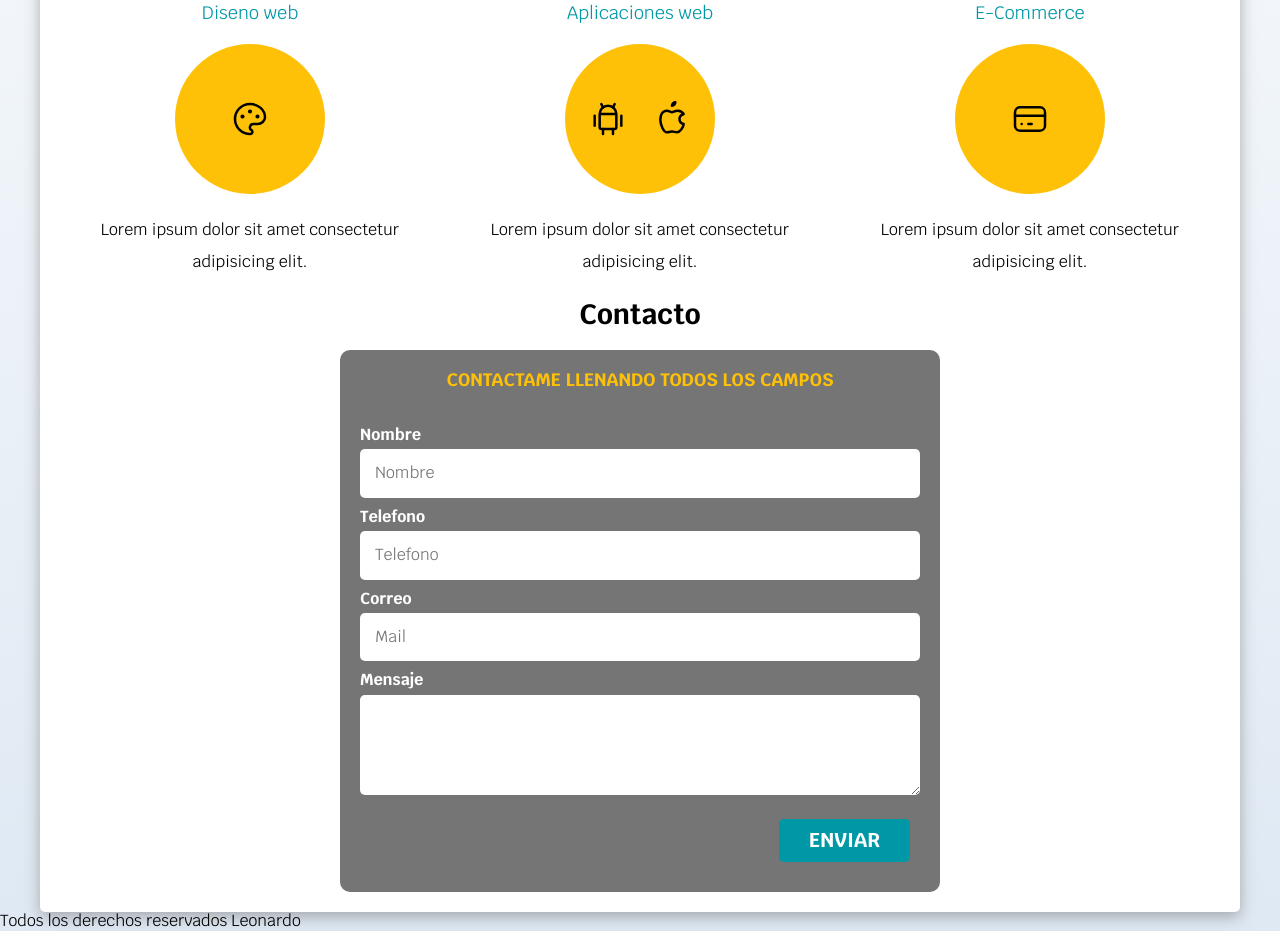
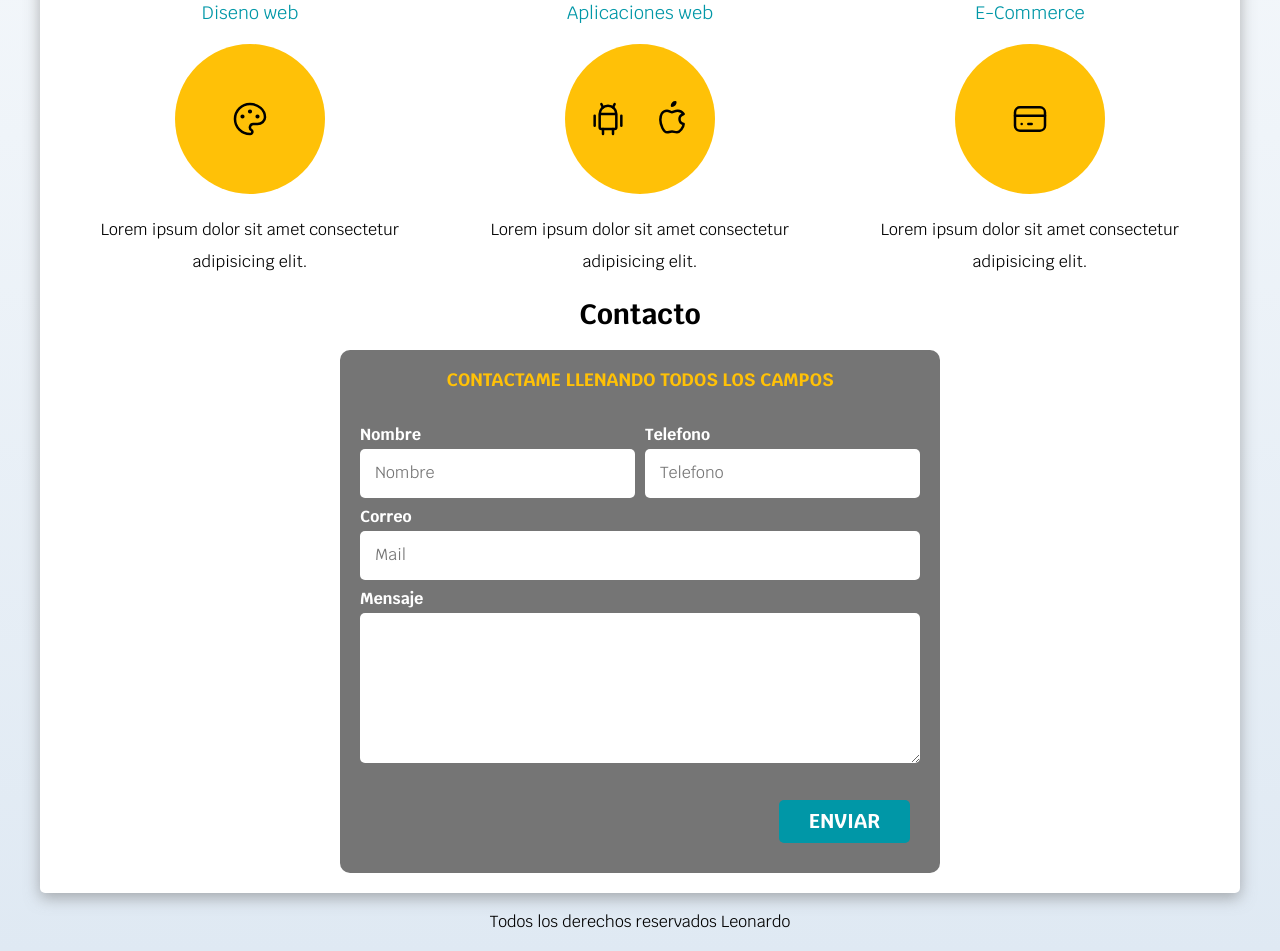
Before and after one commit to LeonardoHdz93/CursosLeo, a plain HTML site: page Curso desarrollo web/Flreelancer/html/index.html in a window 1280 px wide. Shown: the part 682-1633 px from the top of the page. Drawn offline with Linux system fonts and the light colour scheme.

Commit message:
contacto freelancer

```diff
--- a/Curso desarrollo web/Flreelancer/css/freelancer.css
+++ b/Curso desarrollo web/Flreelancer/css/freelancer.css
@@ -214,7 +214,17 @@ h1,h2,h3{
     text-transform: uppercase;
 }
 
-.contenedor-campos{
+@media (min-width:768px) {
+    .contenedor-campos{
+        display: grid;
+        grid: repeat(2,auto) 20rem/ repeat(2,1fr);
+        column-gap: 1rem;
+    }
+
+    .campo:nth-child(3),
+    .campo:nth-child(4){
+        grid-column: 1 / 3 ;
+    }
 
 }
 .campo{
@@ -227,6 +237,10 @@ h1,h2,h3{
     font-weight: 700;
     display: block;
 }
+.campo textarea{
+    height: 15rem;
+
+}
 input,
 textarea{
     width: 100%;
@@ -234,13 +248,15 @@ textarea{
     border:none;
     border-radius:0.5rem;
 }
-textarea{
-    height: 10rem;
-    min-width: 3rem;
-}
+
 button{
     font-size: 1rem;
 }
 .enviar .boton{
     width: 100%;
 }
+/* footer */
+footer{
+    margin: 2rem;
+    text-align: center;
+}
```
